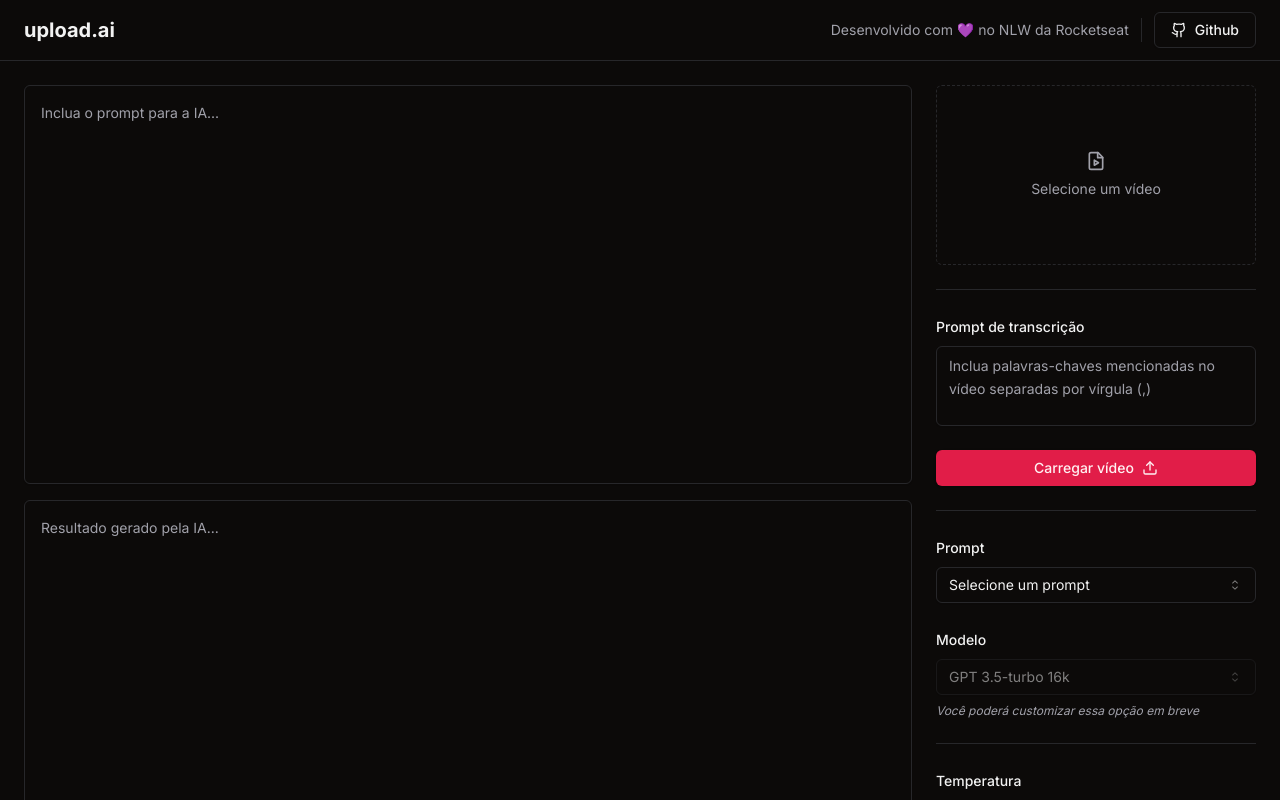
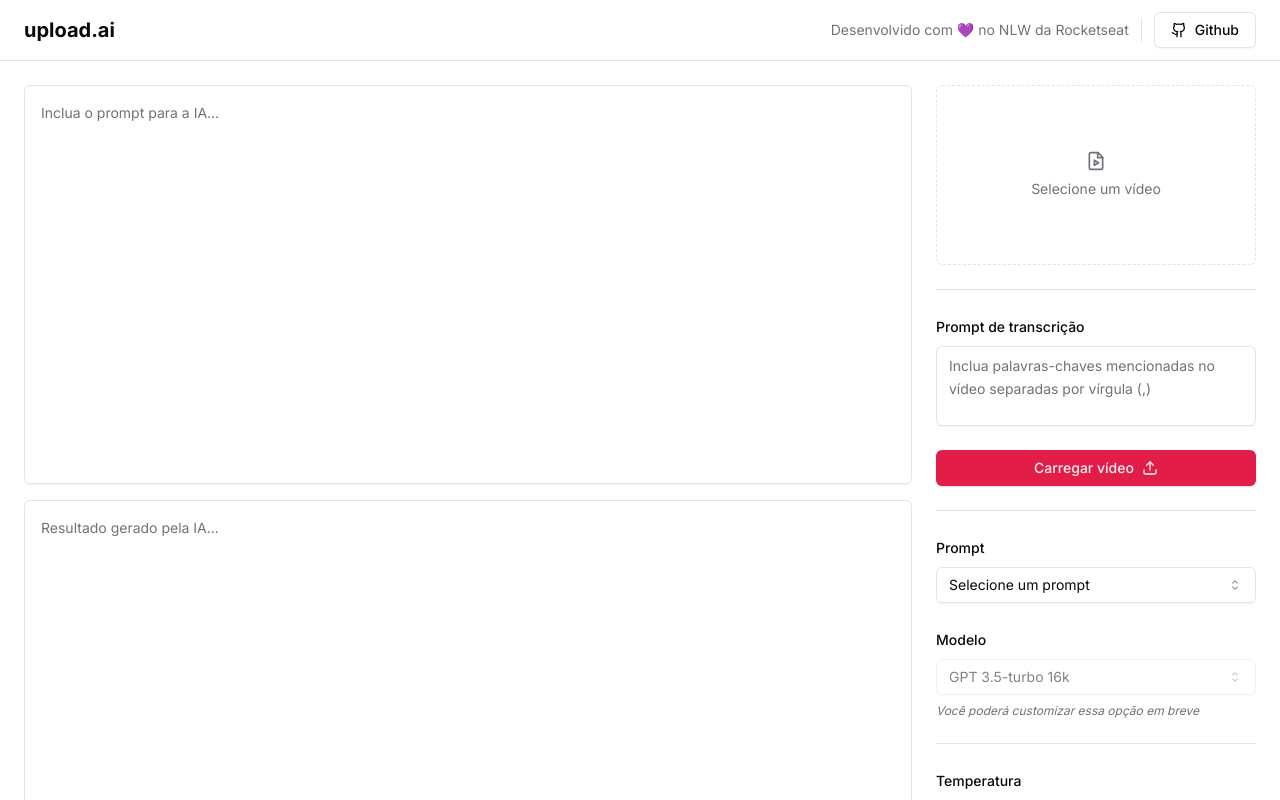
Before and after one commit to MateusJSouza/upload-ai, a React (Vite) app: page / in a window 1280 px wide. Shown: the top 800 px of the page. Built offline with nearby package versions, Linux system fonts and the light colour scheme.

Commit message:
style: :lipstick: adding dark and light colors

```diff
--- a/src/index.css
+++ b/src/index.css
@@ -4,6 +4,29 @@
 
 @layer base {
   :root {
+    --background: 0 0% 100%;
+    --foreground: 240 10% 3.9%;
+    --card: 0 0% 100%;
+    --card-foreground: 240 10% 3.9%;
+    --popover: 0 0% 100%;
+    --popover-foreground: 240 10% 3.9%;
+    --primary: 346.8 77.2% 49.8%;
+    --primary-foreground: 355.7 100% 97.3%;
+    --secondary: 240 4.8% 95.9%;
+    --secondary-foreground: 240 5.9% 10%;
+    --muted: 240 4.8% 95.9%;
+    --muted-foreground: 240 3.8% 46.1%;
+    --accent: 240 4.8% 95.9%;
+    --accent-foreground: 240 5.9% 10%;
+    --destructive: 0 84.2% 60.2%;
+    --destructive-foreground: 0 0% 98%;
+    --border: 240 5.9% 90%;
+    --input: 240 5.9% 90%;
+    --ring: 346.8 77.2% 49.8%;
+    --radius: 0.5rem;
+  }
+
+  .dark {
     --background: 20 14.3% 4.1%;
     --foreground: 0 0% 95%;
     --card: 24 9.8% 10%;
@@ -23,40 +46,9 @@
     --border: 240 3.7% 15.9%;
     --input: 240 3.7% 15.9%;
     --ring: 346.8 77.2% 49.8%;
-
-    --radius: 0.5rem;
-  }
-
-  .dark {
-    --background: 240 10% 3.9%;
-    --foreground: 0 0% 98%;
-
-    --card: 240 10% 3.9%;
-    --card-foreground: 0 0% 98%;
-
-    --popover: 240 10% 3.9%;
-    --popover-foreground: 0 0% 98%;
-
-    --primary: 0 0% 98%;
-    --primary-foreground: 240 5.9% 10%;
-
-    --secondary: 240 3.7% 15.9%;
-    --secondary-foreground: 0 0% 98%;
-
-    --muted: 240 3.7% 15.9%;
-    --muted-foreground: 240 5% 64.9%;
-
-    --accent: 240 3.7% 15.9%;
-    --accent-foreground: 0 0% 98%;
-
-    --destructive: 0 62.8% 30.6%;
-    --destructive-foreground: 0 0% 98%;
-
-    --border: 240 3.7% 15.9%;
-    --input: 240 3.7% 15.9%;
-    --ring: 240 4.9% 83.9%;
   }
 }
+
 
 @layer base {
   * {
```
